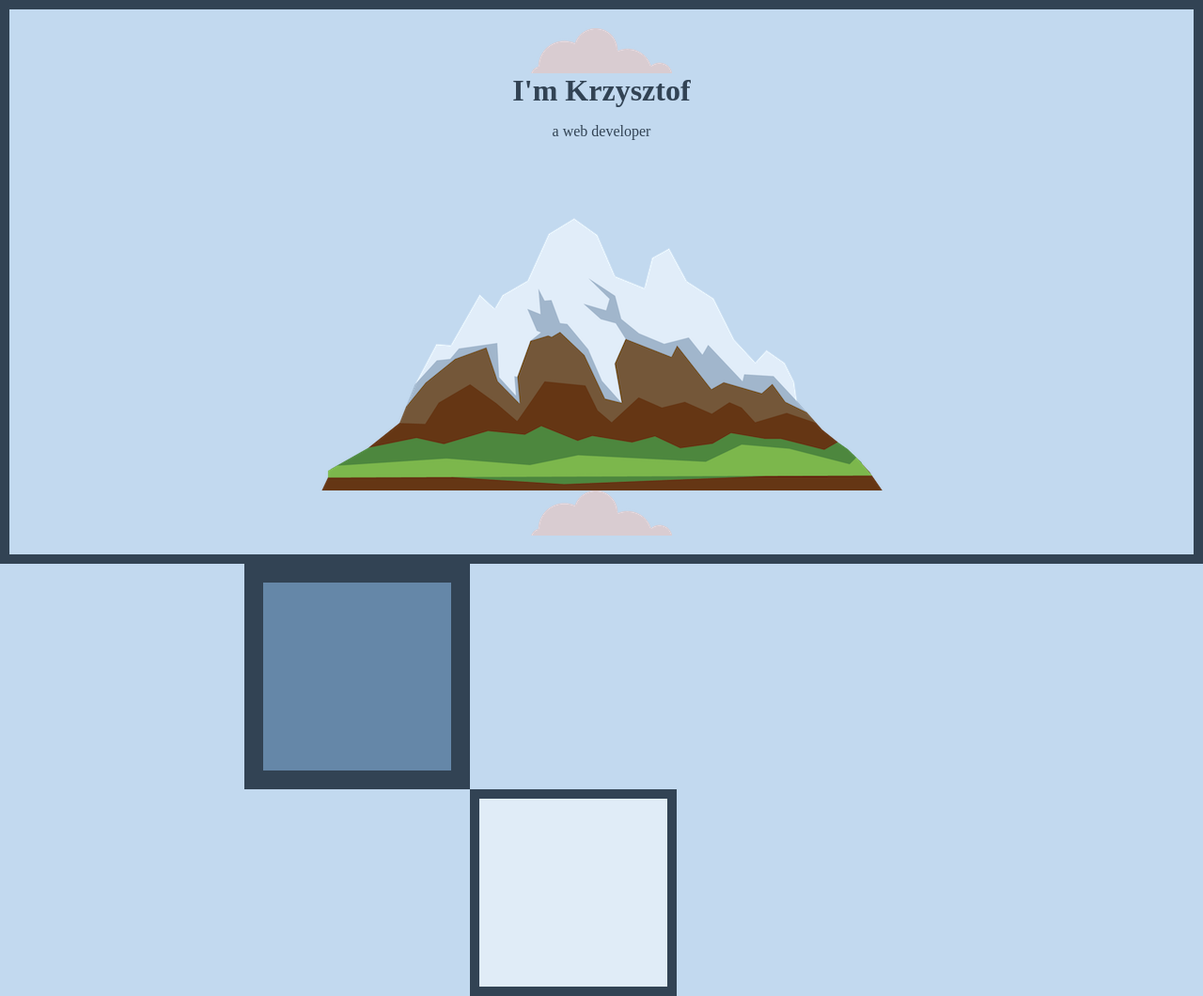
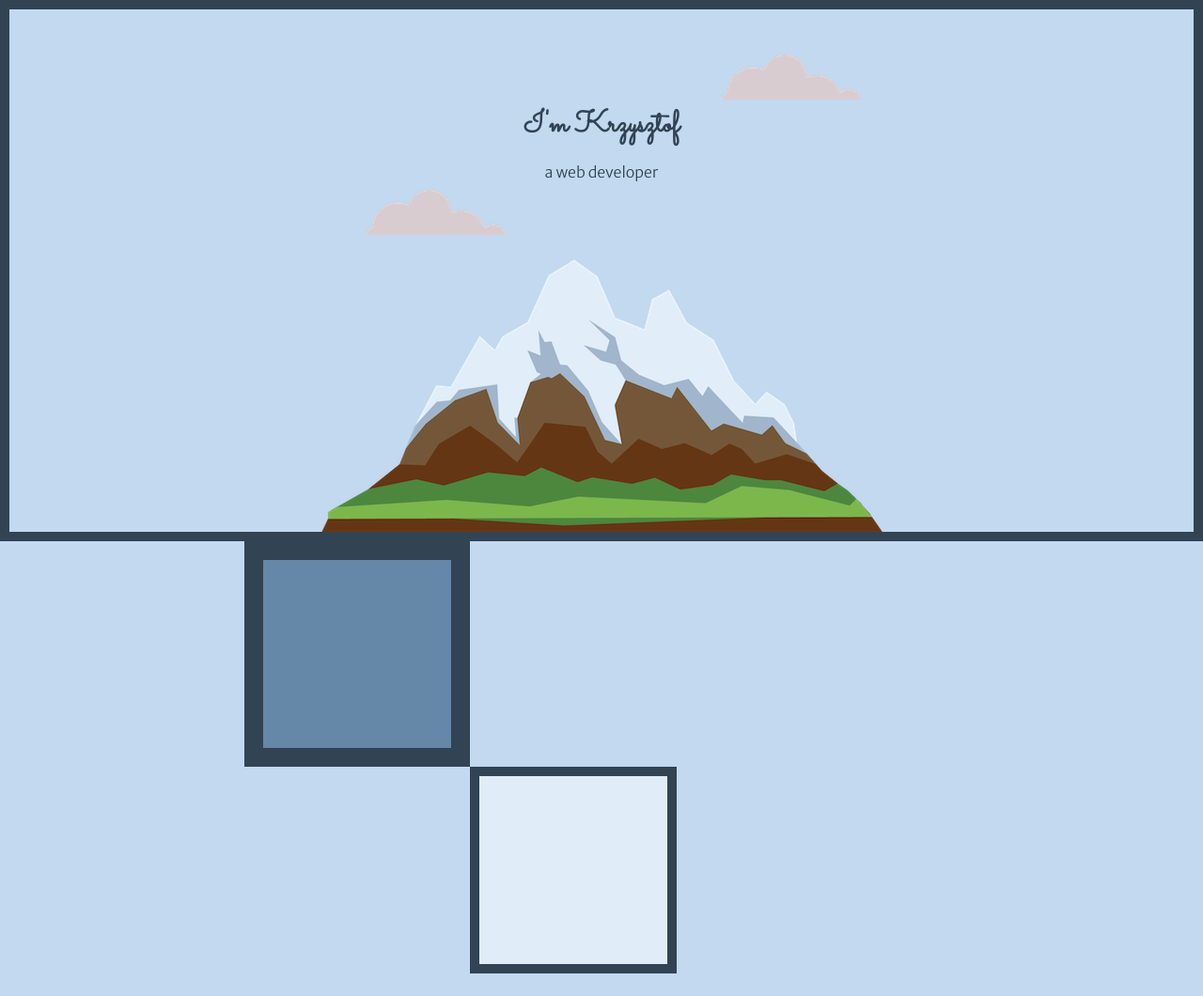
Before and after one commit to krzysztof-polanski/Modern_Site, a plain HTML site: page index.html in a window 1280 px wide. Shown: the whole page at 94% size. After the commit the page ends 1036 px from the top, so only its background shows below. Drawn offline with Linux system fonts and the light colour scheme.

Commit message:
Add a few changes, play around

```diff
--- a/index.html
+++ b/index.html
@@ -6,17 +6,20 @@
     <meta name="viewport" content="width=device-width, initial-scale=1.0">
     <link rel="stylesheet" href="src/css/style.css">
     <link rel="icon" href="src/images/favicon.ico">
+    <link rel="preconnect" href="https://fonts.googleapis.com">
+    <link rel="preconnect" href="https://fonts.gstatic.com" crossorigin>
+    <link href="https://fonts.googleapis.com/css2?family=Merriweather+Sans:wght@300&family=Montserrat:wght@100&family=Sacramento&display=swap" rel="stylesheet">
     <title>Krzysztof Polanski - web developer</title>
 </head>
 <body>
     <img class="img img--profile" src="./src/images/image-of-krzysztof.png" alt="image of the developer">
 
     <div class="page__header top-container">
-        <img src="src/images/cloud.png" alt="cloud image">
+        <img class="top-cloud" src="src/images/cloud.png" alt="cloud image">
         <h1>I'm Krzysztof</h1>
         <p>a web developer</p>
         <img src="src/images/mountain.png" alt="mountain image">
-        <img src="src/images/cloud.png" alt="cloud image">
+        <img class="bottom-cloud" src="src/images/cloud.png" alt="cloud image">
     </div>
     <div class="middle-container"></div>
     <div class="bottom-container"></div>
--- a/src/css/style.css
+++ b/src/css/style.css
@@ -1,10 +1,16 @@
 body {
+    font-family: 'Merriweather Sans', sans-serif;
     background: hsla(209, 58.94%, 70.39%, 0.5);
     margin: 0;
     color: hsl(210, 25.37%, 26.27%);
+    text-align: center;
 }
 h1 {
+    font-family: 'Sacramento', cursive;
     margin: 0;
+}
+h2, h3 {
+    font-family: 'Montserrat', sans-serif;
 }
 .page__header {
     display: flex;
@@ -23,7 +29,9 @@ h1 {
 }
 .top-container {
     border: 10px solid;
-    padding: 20px;
+    /* padding: 20px; */
+    padding-top: 100px;
+    position: relative;
 }
 .middle-container {
     background-color: rgb(101,135,168);
@@ -40,3 +48,11 @@ h1 {
     width: 200px;
     aspect-ratio: 1 / 1;
 }
+.top-cloud {
+    position: absolute;
+    inset: 3em 0 0 60%;
+}
+.bottom-cloud {
+    position: absolute;
+    inset: 12em 0 0 30%;
+}
```
